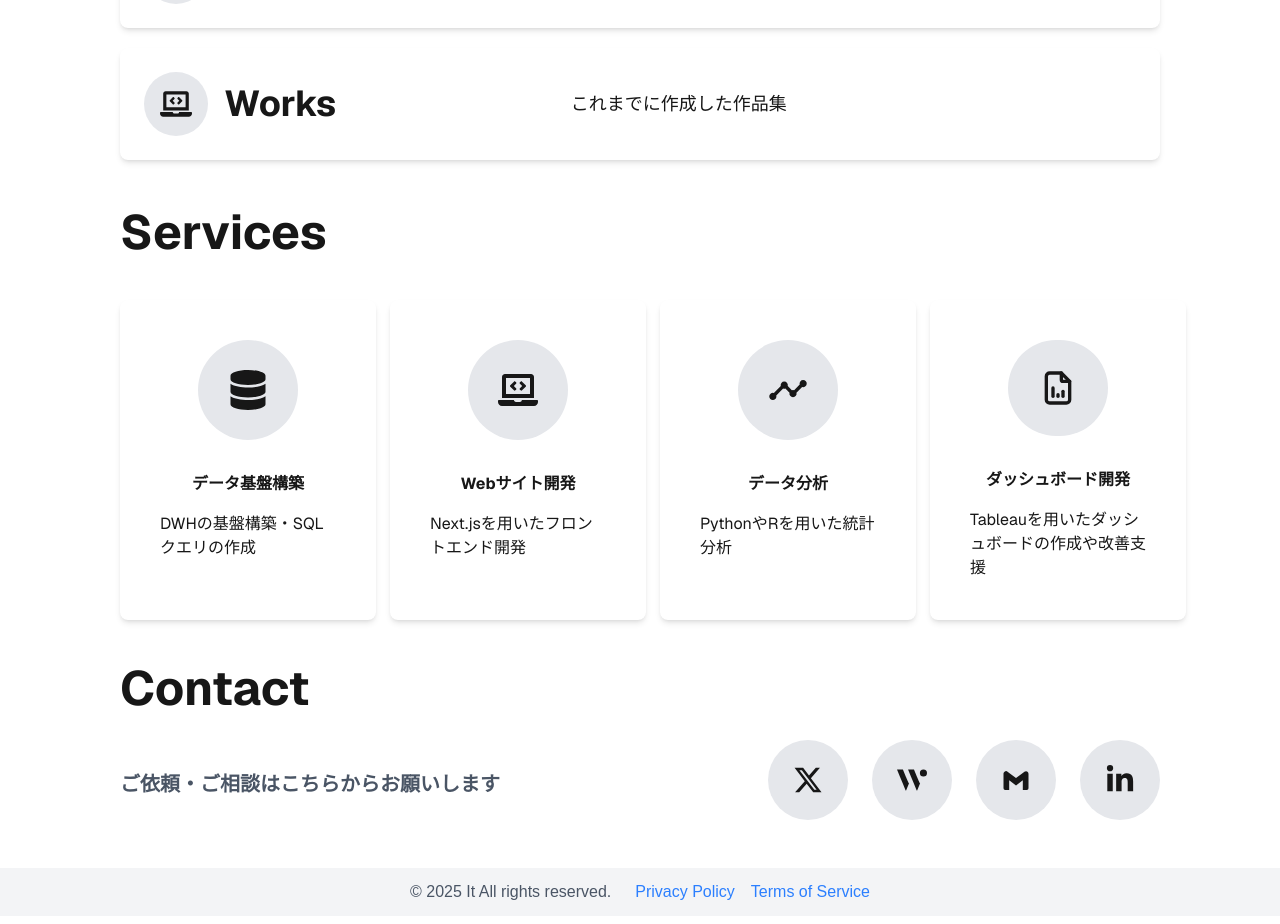
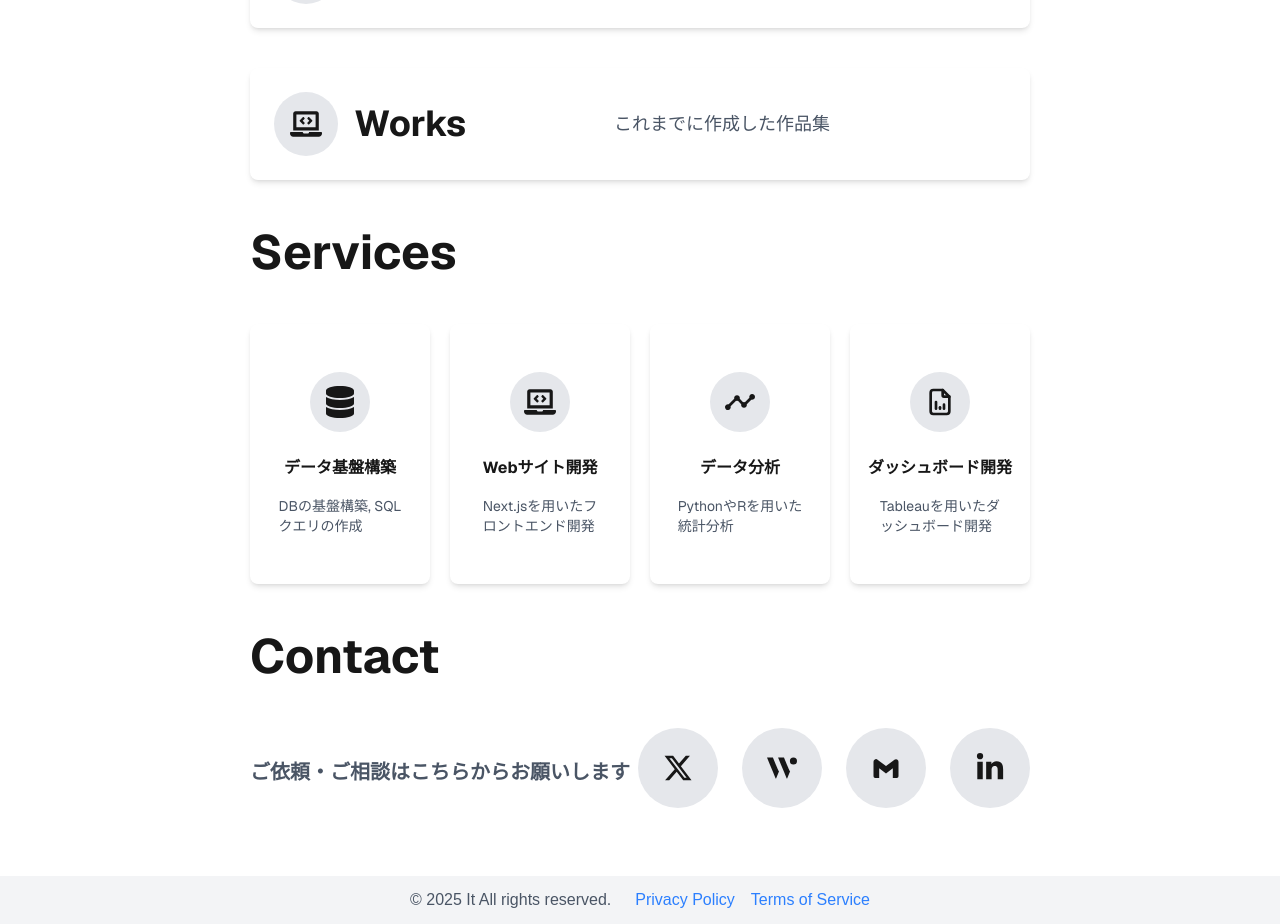
Before and after one commit to itto1018/It_homepage, a Next.js app: page / in a window 1280 px wide. Shown: the part 684-1608 px from the top of the page. Built offline with nearby package versions, Linux system fonts and the light colour scheme.

Commit message:
fix: service_modal_card

```diff
--- a/prettier.config.ts
+++ b/prettier.config.ts
@@ -4,7 +4,7 @@ import { type Config } from "prettier";
 
 const config: Config = {
   trailingComma: "none",
-  plugins: ["prettier-plugin-tailwindcss"]
+  plugins: ["prettier-plugin-tailwindcss"],
 };
 
 export default config;
--- a/src/app/page.tsx
+++ b/src/app/page.tsx
@@ -25,7 +25,7 @@ export default function Home() {
         <div className="flex flex-col items-start">
           <h2 className="text-3xl font-bold lg:text-5xl">Menu</h2>
         </div>
-        <div className="my-5 flex w-full flex-col gap-5">
+        <div className="my-5 flex w-full flex-col gap-8 md:gap-10">
           <MenuLinkCard title="Profile" discript="Itのプロフィール" url="/" />
           <MenuLinkCard title="Works" discript="これまでに作成した作品集" url="/" />
         </div>
@@ -33,13 +33,13 @@ export default function Home() {
         <div className="flex flex-col items-start">
           <h2 className="text-3xl font-bold lg:text-5xl">Services</h2>
         </div>
-        <div className="my-4 grid grid-cols-2 gap-5 md:grid-cols-2 lg:grid-cols-4 lg:gap-10">
-          <ServiceModalCard title="データ基盤構築" discript="DWHの基盤構築・SQLクエリの作成" />
+        <div className="my-5 grid grid-cols-2 md:grid-cols-2 lg:grid-cols-4 justify-between gap-5">
+          <ServiceModalCard title="データ基盤構築" discript="DBの基盤構築, SQLクエリの作成" />
           <ServiceModalCard title="Webサイト開発" discript="Next.jsを用いたフロントエンド開発" />
           <ServiceModalCard title="データ分析" discript="PythonやRを用いた統計分析" />
           <ServiceModalCard
             title="ダッシュボード開発"
-            discript="Tableauを用いたダッシュボードの作成や改善支援"
+            discript="Tableauを用いたダッシュボード開発"
           />
         </div>
         {/* Contact */}
@@ -52,7 +52,7 @@ export default function Home() {
               ご依頼・ご相談はこちらからお願いします
             </p>
           </div>
-          <div className="flex w-full gap-4 lg:w-auto lg:gap-6">
+          <div className="flex my-5 w-full gap-4 lg:w-auto lg:gap-6">
             <SocialLinkIcon type="X" url={"https://x.com/itto1018"} />
             <SocialLinkIcon type="Wantedly" url={"https://www.wantedly.com/id/Itto_Okmr"} />
             <SocialLinkIcon type="Mail" url={"mailto:itto.mura@gmail.com"} />
--- a/src/components/MenuLinkCard.tsx
+++ b/src/components/MenuLinkCard.tsx
@@ -27,7 +27,7 @@ export const MenuLinkCard: FC<Props> = props => {
         {icon}
       </div>
       <h1 className="w-2/6 text-2xl md:text-4xl font-bold">{title}</h1>
-      <p className="w-3/6 text-base md:text-lg">{discript}</p>
+      <p className="w-3/6 text-base md:text-lg text-gray-600">{discript}</p>
     </a>
   );
 };
--- a/src/components/ServiceModalCard.tsx
+++ b/src/components/ServiceModalCard.tsx
@@ -9,23 +9,52 @@ export type Props = {
 };
 
 const iconMap = {
-  データ基盤構築: <FaDatabase size={40} />,
-  webサイト開発: <FaLaptopCode size={40} />,
-  データ分析: <IoAnalyticsSharp size={40} />,
-  ダッシュボード開発: <TbFileAnalytics size={40} />,
+  データ基盤構築: <FaDatabase className="h-8 w-8" />,
+  webサイト開発: <FaLaptopCode className="h-8 w-8" />,
+  データ分析: <IoAnalyticsSharp className="h-8 w-8" />,
+  ダッシュボード開発: <TbFileAnalytics className="h-8 w-8" />,
+};
+
+// バイト数を計算する関数
+const getByteLength = (str: string): number => {
+  return new TextEncoder().encode(str).length;
+};
+
+// 指定バイト数で改行を挿入する関数
+const insertLineBreaksByBytes = (text: string, byteLimit: number = 24): string => {
+  let result = "";
+  let currentBytes = 0;
+  let currentChunk = "";
+
+  for (let i = 0; i < text.length; i++) {
+    const char = text[i];
+    const charBytes = getByteLength(char);
+
+    if (currentBytes + charBytes > byteLimit) {
+      result += currentChunk + "\n";
+      currentChunk = char;
+      currentBytes = charBytes;
+    } else {
+      currentChunk += char;
+      currentBytes += charBytes;
+    }
+  }
+
+  return result + currentChunk;
 };
 
 export const ServiceModalCard: FC<Props> = props => {
   const { title, discript } = props;
   const icon = iconMap[title.toLowerCase() as keyof typeof iconMap];
+  const formattedDiscript = insertLineBreaksByBytes(discript, 24);
 
   return (
-    <div className="flex h-80 w-64 flex-col items-center gap-4 rounded-lg bg-white p-10 shadow-md">
-      <div className="mb-4 flex h-25 w-25 items-center justify-center rounded-full bg-gray-200">
+    <div className="flex h-60 w-40 md:h-80 md:w-65 lg:h-65 lg:w-45 flex-col items-center justify-center gap-4 rounded-lg bg-white px-4 py-6 shadow-md">
+      <div className="mb-2 flex h-15 w-15 items-center justify-center rounded-full bg-gray-200">
         {icon}
       </div>
-      <h1 className="text-base font-bold">{title}</h1>
-      <p>{discript}</p>
+      <h1 className="text-sm md:text-base font-bold">{title}</h1>
+      <p className="text-xs md:text-sm whitespace-pre-line text-gray-600">{formattedDiscript}</p>
     </div>
   );
 };
```
Also changed, not shown: 1 other file (tests, documents, lock files or other folders).
